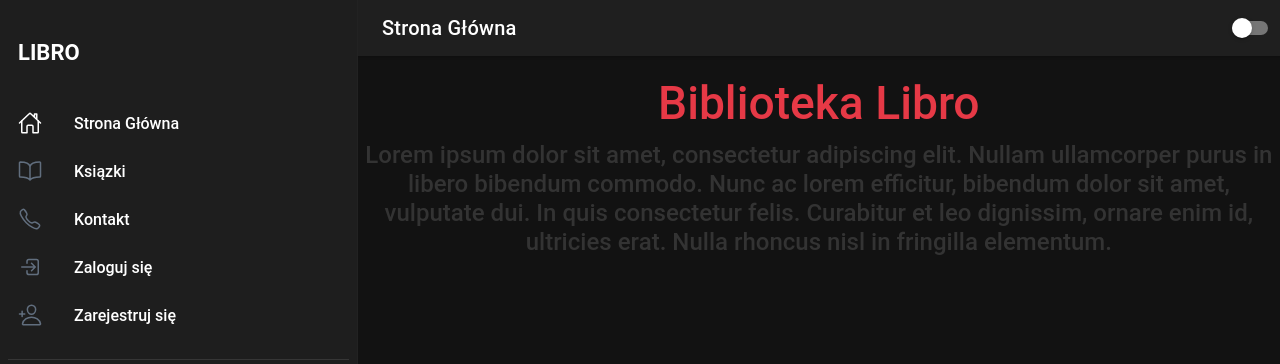
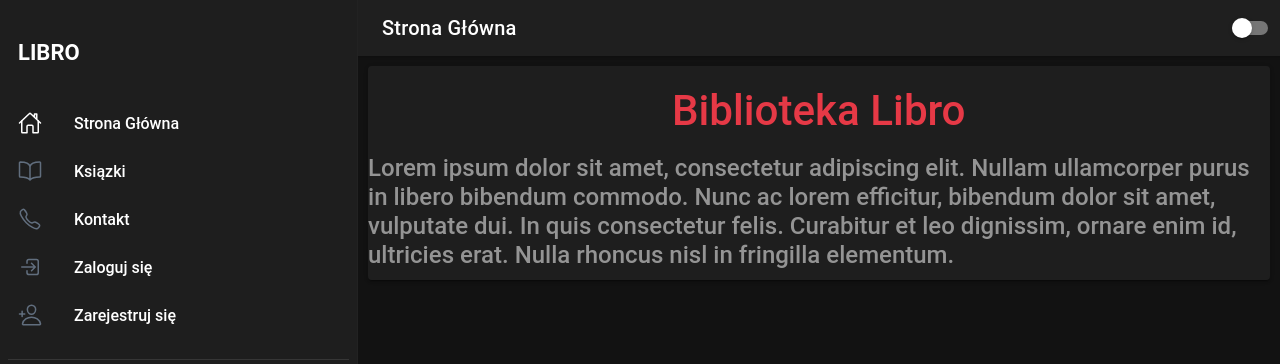
Before and after one commit to fabianeboli/CloudComputing, a React (Create React App) app in the folder frontend/: page /page/about in a window 1280 px wide. Shown: the top 364 px of the page. Built offline with nearby package versions, Linux system fonts and the light colour scheme.

Commit message:
Added grids

```diff
--- a/frontend/src/components/About/About.tsx
+++ b/frontend/src/components/About/About.tsx
@@ -1,5 +1,5 @@
 import React, { FC } from "react";
-import { IonContent } from "@ionic/react";
+import { IonContent, IonCard } from "@ionic/react";
 import * as S from "./About.style";
 import Header from "../../utils/Header";
 
@@ -8,13 +8,16 @@ const About: FC = () => {
 		<>
 			<Header title="Strona Główna" />
 			<IonContent>
-				<S.h1>Biblioteka Libro</S.h1>
-				<S.h2>
-					Lorem ipsum dolor sit amet, consectetur adipiscing elit. Nullam ullamcorper
-					purus in libero bibendum commodo. Nunc ac lorem efficitur, bibendum dolor sit
-					amet, vulputate dui. In quis consectetur felis. Curabitur et leo dignissim,
-					ornare enim id, ultricies erat. Nulla rhoncus nisl in fringilla elementum.
-				</S.h2>
+				<IonCard className="ion-align-items-center">
+					<S.h1>Biblioteka Libro</S.h1>
+					<h2>
+						Lorem ipsum dolor sit amet, consectetur adipiscing elit. Nullam ullamcorper
+						purus in libero bibendum commodo. Nunc ac lorem efficitur, bibendum dolor
+						sit amet, vulputate dui. In quis consectetur felis. Curabitur et leo
+						dignissim, ornare enim id, ultricies erat. Nulla rhoncus nisl in fringilla
+						elementum.
+					</h2>
+				</IonCard>
 			</IonContent>
 		</>
 	);
--- a/frontend/src/components/Menu.tsx
+++ b/frontend/src/components/Menu.tsx
@@ -109,14 +109,14 @@ const Menu: React.FC = () => {
 	const appPages = signedIn.username ? forSignedInPages : forSignedOutPages;
 
 	return (
-		<IonMenu contentId="main" type="overlay">
+		<IonMenu swipeGesture contentId="main" type="reveal">
 			<IonContent>
 				<IonList id="inbox-list">
 					<IonListHeader>LIBRO</IonListHeader>
 					<IonNote>{signedIn.username}</IonNote>
 					{appPages.map((appPage) => {
 						return (
-							<IonMenuToggle key={uuid()} autoHide={false}>
+							<IonMenuToggle key={uuid()} autoHide={false} >
 								<IonItem
 									className={location.pathname === appPage.url ? "selected" : ""}
 									routerLink={appPage.url}
--- a/frontend/src/components/SignIn/SignIn.tsx
+++ b/frontend/src/components/SignIn/SignIn.tsx
@@ -1,5 +1,5 @@
 import React, { useState, useContext, FC } from "react";
-import { IonButton, IonInput, IonButtons, IonCard, IonContent } from "@ionic/react";
+import { IonButton, IonInput, IonButtons, IonCard, IonContent, IonRow, IonCol } from "@ionic/react";
 import { SignedContext, Signed } from "../../contexts/SignedContext";
 import * as S from "./SignIn.style";
 import Header from "../../utils/Header";
@@ -82,8 +82,12 @@ const SignIn: FC = () => {
 	return (
 		<IonContent>
 			<Header title="Zaloguj się" />
-			<IonCard>{signedIn.username ? SignedInGreeting : SignInForm}</IonCard>
-			<h1> {error}</h1>
+			<IonRow className="ion-align-items-center">
+				<IonCol sizeSm="12" sizeMd="6" className="ion-justify-content-center">
+					<IonCard>{signedIn.username ? SignedInGreeting : SignInForm}</IonCard>
+					<h1> {error}</h1>
+				</IonCol>
+			</IonRow>
 		</IonContent>
 	);
 };
--- a/frontend/src/components/SignOut/SignOut.tsx
+++ b/frontend/src/components/SignOut/SignOut.tsx
@@ -2,6 +2,7 @@ import React, { useContext, useEffect, FC } from "react";
 import { SignedContext, Signed, SignedProvider } from "../../contexts/SignedContext";
 import { cleanup } from "@testing-library/react";
 import { Redirect } from "react-router";
+import { IonContent } from "@ionic/react";
 
 const SignOut:FC = () => {
 	const { signedIn, changeSignedIn }: Signed = useContext(SignedContext);
@@ -11,10 +12,10 @@ const SignOut:FC = () => {
 	}, []);
 
 	return (
-		<div>
+		<IonContent>
 			Trwa proces wylogowania...
-			{!signedIn.username && <Redirect to="/" />}
-		</div>
+			{!signedIn.username && <Redirect to="/page/about" />}
+		</IonContent>
 	);
 };
 
--- a/frontend/src/components/SignUp/SignUp.tsx
+++ b/frontend/src/components/SignUp/SignUp.tsx
@@ -1,5 +1,5 @@
 import React, { useState, FC } from "react";
-import { IonButton, IonCard, IonInput, IonButtons, IonContent } from "@ionic/react";
+import { IonButton, IonCard, IonInput, IonButtons, IonContent, IonGrid, IonRow, IonCol } from "@ionic/react";
 import Header from "../../utils/Header";
 import { url } from "../../utils/url";
 
@@ -86,9 +86,15 @@ const SignUp: FC = () => {
 	return (
 		<IonContent>
 			<Header title="Rejestracja" />
+			<IonGrid>
+				<IonRow className="ion-align-items-center">
+					<IonCol sizeSm="12" sizeMd="6" className="ion-justify-content-center">
+						{form}
+						<h2> {error} </h2>
+					</IonCol>
+				</IonRow>
+			</IonGrid>
 			{/* TODO: LOGO */}
-			{form}
-			<h2> {error} </h2>
 		</IonContent>
 	);
 };
--- a/frontend/src/components/UserLibrary/UserLibrary.tsx
+++ b/frontend/src/components/UserLibrary/UserLibrary.tsx
@@ -1,10 +1,7 @@
 import React, { useContext, FC } from "react";
 import { SignedContext } from "../../contexts/SignedContext";
 import {
-	IonCardTitle,
-	IonCard,
 	IonCardSubtitle,
-	IonImg,
 	IonContent,
 	IonGrid,
 	IonRow,
```
